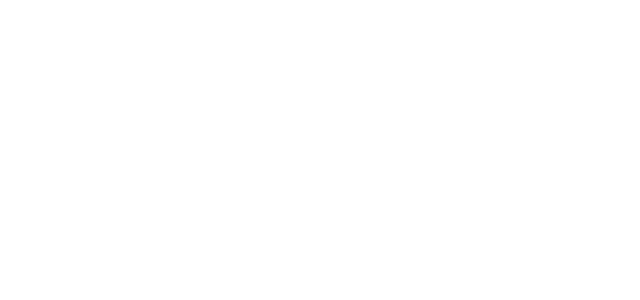
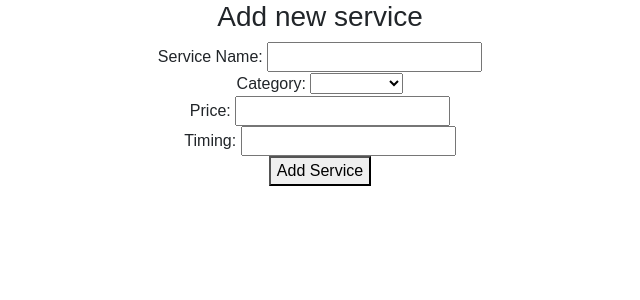
Before and after one commit to kavinbharathii/urban, a Vue app in the folder frontend/: page /admin in a window 1280 px wide. Before the commit this address had no page. Shown: the top 300 px of the page, without its empty margins (320-960 px from the left). Built offline with nearby package versions, Linux system fonts and the light colour scheme; a web font is replaced by a local one.

Commit message:
admin panel

```diff
--- /dev/null
+++ b/frontend/src/components/adminpage/adminPage.vue
@@ -0,0 +1,91 @@
+
+<script>
+
+import { db } from "@/views/firebase.js"
+import { setDoc, doc } from "@firebase/firestore";
+import Router from '@/router'
+
+export default {
+    data() {
+        return {
+            newServiceForm: {
+                serviceName: "",
+                categoryName: "",
+                price: "",
+                timing: ""
+            },
+            categories: []
+        }
+    },
+
+    methods: {
+        addNewService() {
+            if (this.newServiceForm.serviceName == "" || this.newServiceForm.categoryName == "" ||
+                this.price == "" || this.newServiceForm.timing == "") {
+                console.log("Fill it properly da")
+            } else {
+                console.log(this.newServiceForm)
+                setDoc(doc(db, this.newServiceForm.categoryName + '/' + this.newServiceForm.serviceName), {
+                    rating: "10",
+                    rupee: this.newServiceForm.price,
+                    timing: this.newServiceForm.timing
+                }).then(() => {
+                    console.log("New service added successfully")
+                }).catch((err) => {
+                    console.log(err)
+                })
+            }
+        }
+    }
+}
+
+</script>
+
+<template>
+
+<div id="dev">
+    <form id="add-new-service">
+        <h3>Add new service</h3>
+        <label for="">
+            Service Name:
+            <input type="text" v-model="this.newServiceForm.serviceName">
+        </label>
+
+        <label for="">
+            Category:
+            <select required v-model="this.newServiceForm.categoryName">
+                <option value="Computer">Computer</option>
+                <option value="CCTV">CCTV</option>
+            </select>
+        </label>
+
+        <label for="">
+            Price:
+            <input type="number" v-model="this.newServiceForm.price">
+        </label>
+
+        <label for="">
+            Timing:
+            <input type="text" v-model="this.newServiceForm.timing">
+        </label>
+
+        <button @click.prevent="addNewService">Add Service</button>
+    </form>
+</div>
+
+</template>
+
+<style scoped>
+
+#dev {
+    width: 100vw;
+    height: 100vh;
+}
+
+#add-new-service {
+    display: flex;
+    flex-direction: column;
+    justify-content: center;
+    align-items: center;
+}
+</style>
--- a/frontend/src/router/index.js
+++ b/frontend/src/router/index.js
@@ -4,6 +4,7 @@ import categoryServices from '../views/services/categoryServices.vue'
 import signIn from '../views/services/signIn.vue'
 import signUp from '../views/services/signUp.vue'
 import cart from '../views/cartView.vue'
+import adminPage from '../components/adminpage/adminPage.vue'
 
 const router = createRouter({
 	history: createWebHistory(import.meta.env.BASE_URL),
@@ -37,6 +38,10 @@ const router = createRouter({
 			props: {
 				categoryName: 'Computer'
 			}
+		},
+		{
+			path: '/admin',
+			component: adminPage
 		}
 	]
 })
```
